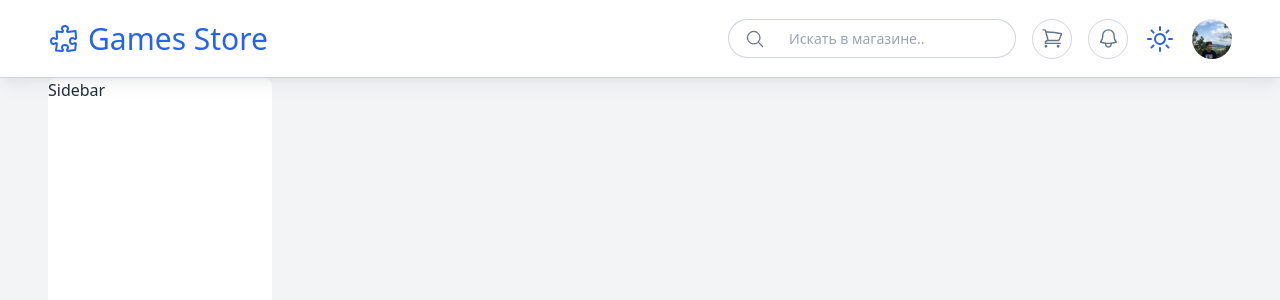
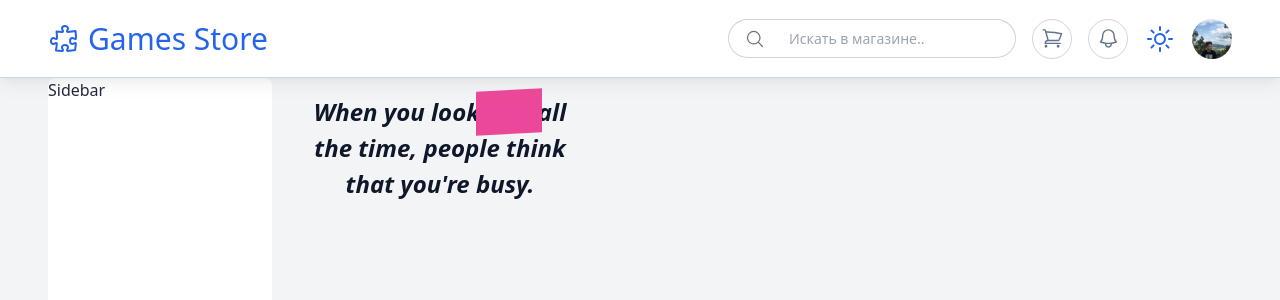
Before and after one commit to Friendly-neighborhood-development/Fnd_games_store, a React (Create React App) app in the folder client/: page /test in a window 1280 px wide. Shown: the top 300 px of the page. Built offline with nearby package versions, Linux system fonts and the light colour scheme.

Commit message:
added game card highlight

```diff
--- a/client/src/components/GameCard.tsx
+++ b/client/src/components/GameCard.tsx
@@ -4,9 +4,10 @@ import {Link} from "react-router-dom";
 
 
 const GameCard: FC<IGame> = memo(({name, description, base64Image, price, discount}) => {
+    const testStyles = " lg:before:block lg:before:absolute lg:before:-inset-1 lg:hover:before:bg-gray-300/5 lg:relative lg:inline-block"
     return (
         <Link to={`/games/${name}`}
-              className={"flex flex-wrap  lg:px-2 lg:pb-6 dark:bg-slate-900 justify-between rounded-sm"}>
+              className={"flex flex-wrap pb-4 bg-white dark:bg-slate-800 justify-between rounded-lg lg:overflow-hidden" + testStyles}>
             <div className={"h-72 md:h-56 w-60 lg:w-full overflow-hidden flex justify-center items-center mb-4 rounded-sm"}>
                 <img className={"w-full pointer-events-none"} src={base64Image} alt={"game picture"}/>
             </div>
--- a/client/src/components/GamesCategory.tsx
+++ b/client/src/components/GamesCategory.tsx
@@ -22,7 +22,7 @@ const GamesCategory: FC<GamesCategoryProps> = memo(({title, type, games}) => {
                 </span>
             </div>
             <div
-                className={"flex space-x-2 w-full overflow-x-auto lg:flex-none lg:space-x-0 lg:overflow-x-visible lg:grid lg:grid-cols-3 lg:gap-y-4 xl:grid-cols-4"}>
+                className={"flex space-x-2 w-full overflow-x-auto lg:flex-none lg:space-x-0 lg:overflow-x-visible lg:grid lg:gap-x-4 lg:grid-cols-3 lg:gap-y-4 xl:grid-cols-4"}>
                 {games.map(game =>
                     <GameCard
                         {...game}
--- a/client/src/components/layouts/MainLayout.tsx
+++ b/client/src/components/layouts/MainLayout.tsx
@@ -15,7 +15,7 @@ const MainLayout: FC<MainLayoutProps> = ({children}) => {
         document.documentElement.style.overflow = ""
     }, [])
     return (
-        <div className="text-slate-800 dark:text-slate-400 bg-gray-100 dark:bg-slate-900 flex flex-col min-h-screen">
+        <div className="text-slate-800 bg-gray-100 flex flex-col min-h-screen dark:text-slate-400 dark:bg-slate-900">
                 <Header/>
                 <SmHeader/>
             <div className="container mx-auto flex lg:space-x-6">
--- a/client/src/pages/Test.tsx
+++ b/client/src/pages/Test.tsx
@@ -5,7 +5,18 @@ import MainLayout from "../components/layouts/MainLayout";
 const Test: FC = memo(() => {
     return (
         <MainLayout>
-
+            <div className={"w-72 h-72 rounded-lg dark:bg-slate-800 p-4"}>
+                <blockquote className="text-2xl font-semibold italic text-center text-slate-900">
+                    When you look
+                    <span
+                        className={"before:block before:absolute before:-inset-1 before:-skew-y-3 before:bg-pink-500 relative inline-block"}>
+                        <span className={" text-white"}>
+                            losos
+                        </span>
+                </span>
+                    all the time, people think that you're busy.
+                </blockquote>
+            </div>
         </MainLayout>
     );
 });
```
